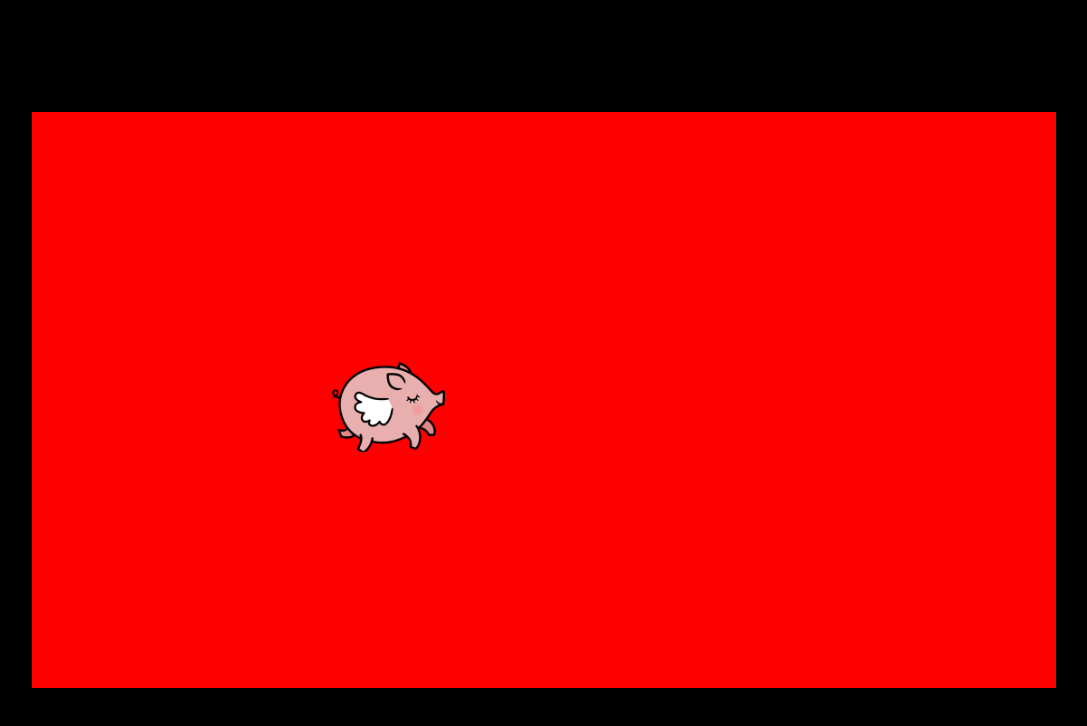
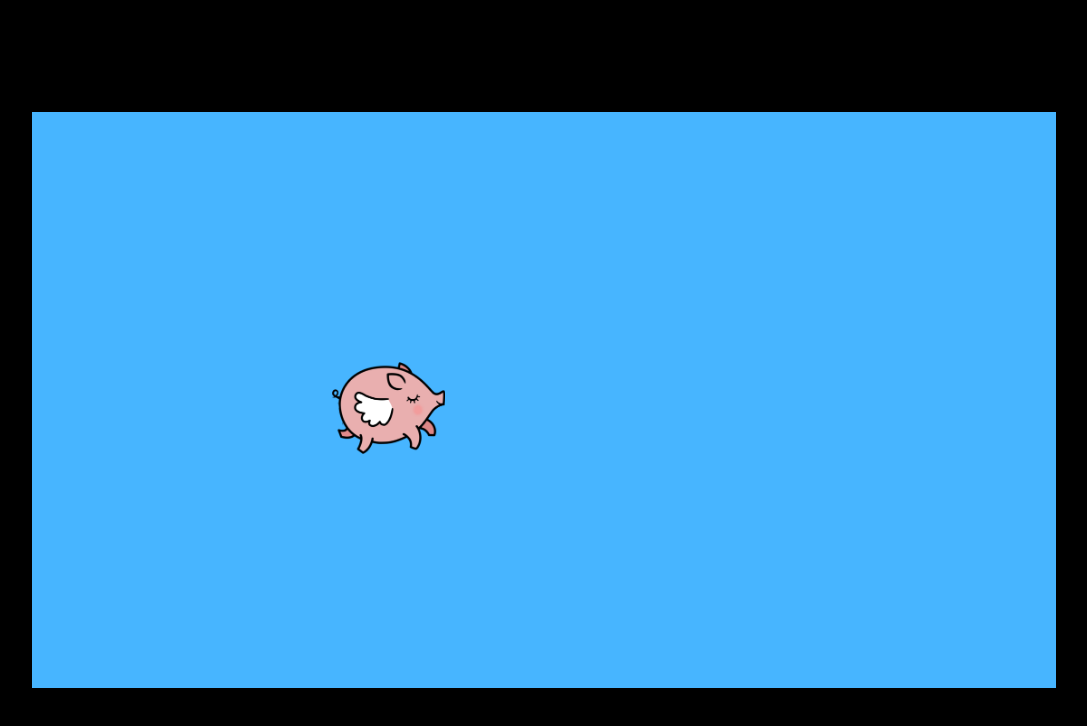
Before and after one commit to dovydas55/flappy-bird, a website: page app/index.html in a window 1280 px wide. Shown: the whole page, without its empty margins (96-1183 px from the left). Drawn offline with nearby package versions, Linux system fonts and the light colour scheme; files that its build step writes are made by us from their sources.

Commit message:
new background color

```diff
--- a/app/styles/_game-canvas.scss
+++ b/app/styles/_game-canvas.scss
@@ -21,5 +21,5 @@
     overflow: hidden;
 
     // Some graphics
-    background: red;
+    background: $game-backdrop;
 }
--- a/app/styles/_player.scss
+++ b/app/styles/_player.scss
@@ -6,8 +6,8 @@
     top: 0;
     left: 0;
     width: em(113px);
-    height: em(90px);
+    height: em(92px);
     background-image: url("/../images/pig.png");
     background-size: cover;
-    background-color: red;
+    background-color: $game-backdrop;
 }
--- a/app/styles/_variables.scss
+++ b/app/styles/_variables.scss
@@ -3,3 +3,5 @@ $base-font-size: 10px;
 @function em($px, $base: $base-font-size) {
     @return ($px / $base) * 1em;
 }
+
+$game-backdrop: #47B5FF;
```
Also changed, not shown: app/styles/main.css, main.css (added), 1 other file.
